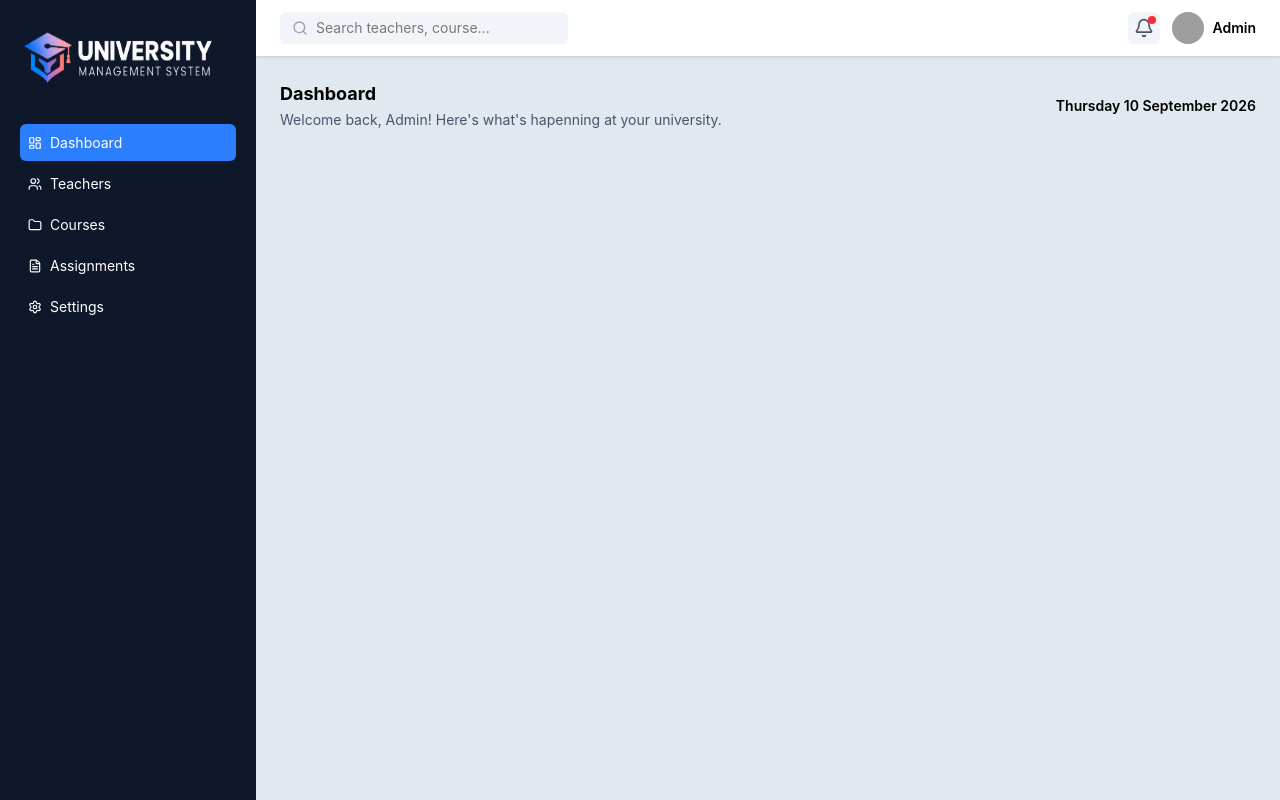
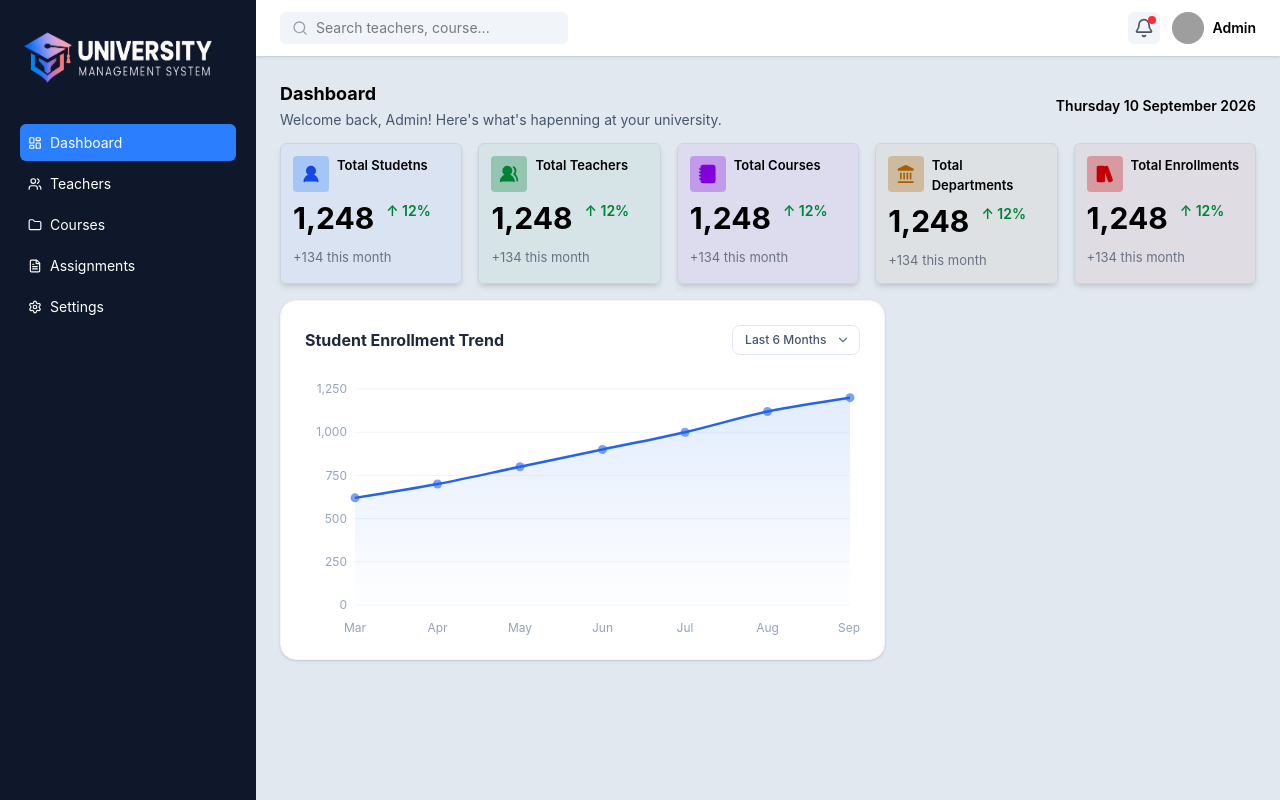
Before and after one commit to UmarSaddique91/University_Management_System, a React (Vite) app in the folder FrontEnd/UniversityManagementSystem/: page /dashboard in a window 1280 px wide. Built offline with nearby package versions, Linux system fonts and the light colour scheme; grey boxes are pictures that could not be loaded.

Commit message:
Build initial dashboard components

```diff
--- a/FrontEnd/UniversityManagementSystem/package.json
+++ b/FrontEnd/UniversityManagementSystem/package.json
@@ -15,7 +15,8 @@
     "react": "^19.2.8",
     "react-dom": "^19.2.8",
     "react-hot-toast": "^2.6.0",
-    "react-router-dom": "^7.18.3"
+    "react-router-dom": "^7.18.3",
+    "recharts": "^3.10.1"
   },
   "devDependencies": {
     "@eslint/js": "^10.0.1",
--- /dev/null
+++ b/FrontEnd/UniversityManagementSystem/src/components/EnrollmentTrend.jsx
@@ -0,0 +1,114 @@
+import React from 'react';
+import { ChevronDown } from 'lucide-react';
+// Recharts components for responsive area chart
+import {
+  ResponsiveContainer,
+  AreaChart,
+  Area,
+  XAxis,
+  YAxis,
+  CartesianGrid,
+} from 'recharts';
+
+// Static Dummy Data for Enrollment Trend
+const data = [
+  { month: 'Mar', students: 620 },
+  { month: 'Apr', students: 700 },
+  { month: 'May', students: 800 },
+  { month: 'Jun', students: 900 },
+  { month: 'Jul', students: 1000 },
+  { month: 'Aug', students: 1120 },
+  { month: 'Sep', students: 1200 },
+];
+
+const EnrollmentTrend = () => {
+  return (
+    // Main Card Container
+    <div className="bg-white rounded-2xl p-6 border border-slate-100 shadow-sm w-full">
+
+      {/* 1. Header: Title & Dropdown UI */}
+      <div className="flex justify-between items-center mb-6">
+        <h2 className="text-base font-bold text-slate-800">
+          Student Enrollment Trend
+        </h2>
+
+        {/* Dropdown List (UI Only - No Logic) */}
+        <div className="relative">
+          <select
+            defaultValue="6 months"
+            className="appearance-none pl-3 pr-8 py-1.5 border border-slate-200 rounded-lg
+            text-xs font-medium text-slate-600 bg-white cursor-pointer focus:outline-none
+            focus:ring-1 focus:ring-blue-500"
+          >
+            <option value="1 year">1 Year</option>
+            <option value="6 months">Last 6 Months</option>
+            <option value="3 months">3 Months</option>
+            <option value="1 month">1 Month</option>
+            <option value="1 week">1 Week</option>
+          </select>
+          <ChevronDown
+            size={14}
+            className="text-slate-500 absolute right-2.5 top-1/2 -translate-y-1/2 pointer-events-none"
+          />
+        </div>
+      </div>
+
+      {/* 2. Chart Section */}
+      <div className="w-full h-64">
+        {/* ResponsiveContainer: Automatically resizes chart to fill its parent container */}
+        <ResponsiveContainer width="100%" height="100%">
+
+          {/* AreaChart: Main wrapper component that connects data to the chart */}
+          <AreaChart
+            data={data}
+            margin={{ top: 10, right: 10, left: -10, bottom: 0 }}
+          >
+            {/* Gradient definition for the light blue shaded area below the line */}
+            <defs>
+              <linearGradient id="enrollmentAreaGradient" x1="0" y1="0" x2="0" y2="1">
+                <stop offset="0%" stopColor="#3b82f6" stopOpacity={0.25} />
+                <stop offset="100%" stopColor="#3b82f6" stopOpacity={0.01} />
+              </linearGradient>
+            </defs>
+
+            {/* CartesianGrid: Renders horizontal grid lines behind the data */}
+            <CartesianGrid vertical={false} stroke="#f1f5f9" />
+
+            {/* XAxis: Displays month labels on the horizontal axis */}
+            <XAxis
+              dataKey="month"
+              axisLine={false}
+              tickLine={false}
+              tick={{ fill: '#94a3b8', fontSize: 12 }}
+              dy={10}
+            />
+
+            {/* YAxis: Displays student enrollment counts (0 to 1,250) on the vertical axis */}
+            <YAxis
+              domain={[0, 1250]}
+              ticks={[0, 250, 500, 750, 1000, 1250]}
+              axisLine={false}
+              tickLine={false}
+              tick={{ fill: '#94a3b8', fontSize: 12 }}
+              tickFormatter={(val) => val.toLocaleString()}
+            />
+
+            {/* Area: Draws the blue line, circular dots on points, and the shaded gradient */}
+            <Area
+              type="monotone"
+              dataKey="students"
+              stroke="#2563eb"
+              strokeWidth={2.5}
+              fill="url(#enrollmentAreaGradient)"
+              dot={{ fill: '#2563eb', r: 4.5, strokeWidth: 0 }}
+              activeDot={{ r: 6, fill: '#2563eb' }}
+            />
+          </AreaChart>
+        </ResponsiveContainer>
+      </div>
+
+    </div>
+  );
+};
+
+export default EnrollmentTrend;
--- /dev/null
+++ b/FrontEnd/UniversityManagementSystem/src/components/StatCard.jsx
@@ -0,0 +1,30 @@
+import React from 'react'
+
+
+const StatCard = ({Title,Value,Change,SubText,Icon,iconBg,cardBg,iconcolor}) => {
+  return (
+    <div className={`${cardBg} p-3 shadow shadow-md border border-slate-300 rounded-md`}>
+
+      {/* icon */}
+
+        <div className='flex gap-2 '>
+            <Icon className={`w-9 h-9 ${iconBg}  rounded p-2 ${iconcolor} fill-current`}/>
+            <p className='text-[13px] font-semibold'>{Title}</p>
+        </div>
+
+        {/* student and percentage */}
+        <div className='my-2 flex gap-3'>
+          <h1 className='text-3xl font-bold'>{Value}</h1>
+          <span className='text-green-700 text-[14px] font-semibold'>{Change}</span>
+        </div>
+
+        <span className='text-gray-500 text-[13px]'>{SubText}</span>
+
+
+
+
+    </div>
+  )
+}
+
+export default StatCard
--- a/FrontEnd/UniversityManagementSystem/src/pages/DashBoard.jsx
+++ b/FrontEnd/UniversityManagementSystem/src/pages/DashBoard.jsx
@@ -1,5 +1,8 @@
 import React from 'react'
 import Layout from '../layout/Layout'
+import StatCard from '../components/StatCard';
+import EnrollmentTrend from '../components/EnrollmentTrend';
+import { UserRound,Landmark,LibraryBig,NotebookTabs,UsersRound} from 'lucide-react'
 
 const DashBoard = () => {
 const currentDate= new Date().toLocaleDateString("en-GB",{
@@ -29,7 +32,78 @@ const currentDate= new Date().toLocaleDateString("en-GB",{
 
 
         </div>
+
+
+        {/* StatBoxes  */}
+
+        <div className='flex justify-around grid grid-cols-5 gap-4 mt-3'>
+          <StatCard
+
+        Icon= {UserRound}
+        Title="Total Studetns"
+        Value="1,248"
+        Change="↑ 12%"
+        SubText="+134 this month"
+        iconBg=" bg-blue-500/30"
+        cardBg="bg-blue-500/5"
+        iconcolor="text-blue-700"
+        />
+
+        <StatCard
+
+        Icon= {UsersRound}
+        Title="Total Teachers"
+        Value="1,248"
+        Change="↑ 12%"
+        SubText="+134 this month"
+        iconBg=" bg-green-700/30"
+        cardBg="bg-green-700/5"
+        iconcolor="text-green-700"
+        />
+
+        <StatCard
+
+        Icon= {NotebookTabs}
+        Title="Total Courses"
+        Value="1,248"
+        Change="↑ 12%"
+        SubText="+134 this month"
+        iconBg=" bg-purple-700/30"
+        cardBg="bg-purple-700/5"
+        iconcolor="text-purple-700"
+        />
+
+        <StatCard
+
+        Icon= {Landmark}
+        Title="Total Departments"
+        Value="1,248"
+        Change="↑ 12%"
+        SubText="+134 this month"
+        iconBg=" bg-yellow-700/30"
+        cardBg="bg-yellow-700/5"
+        iconcolor="text-yellow-700"
+
+        />
+
+        <StatCard
+
+        Icon= {LibraryBig}
+        Title="Total Enrollments"
+        Value="1,248"
+        Change="↑ 12%"
+        SubText="+134 this month"
+        iconBg=" bg-red-700/30"
+        cardBg="bg-red-700/5"
+        iconcolor="text-red-700"
+        />
       </div>
+
+        {/* Student Enrollment Trend Section */}
+        <div className='mt-4 w-full lg:w-[62%]'>
+          <EnrollmentTrend />
+        </div>
+        </div>
     </Layout>
 
   )
```
Also changed, not shown: 1 other file (tests, documents, lock files or other folders).
